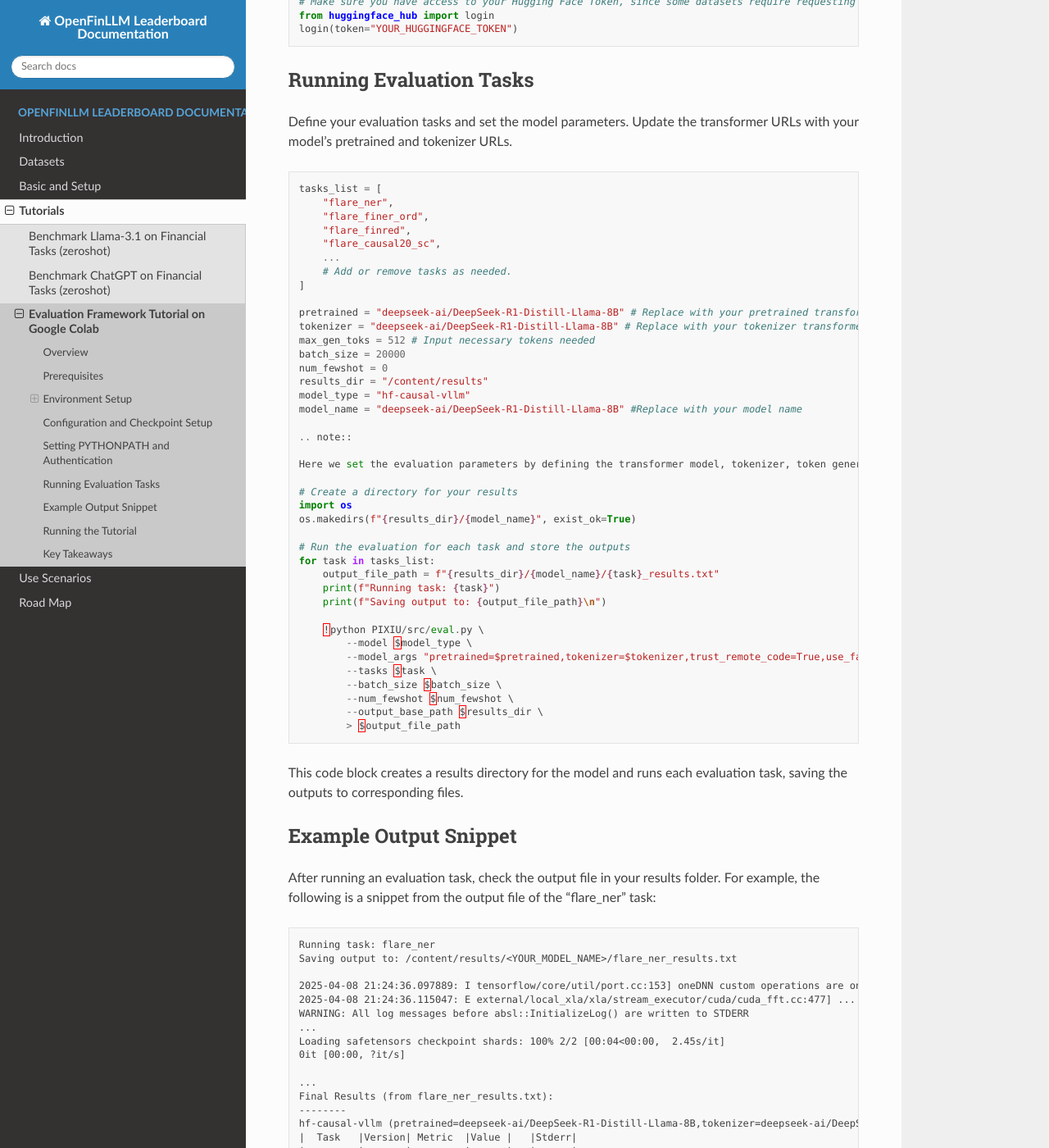
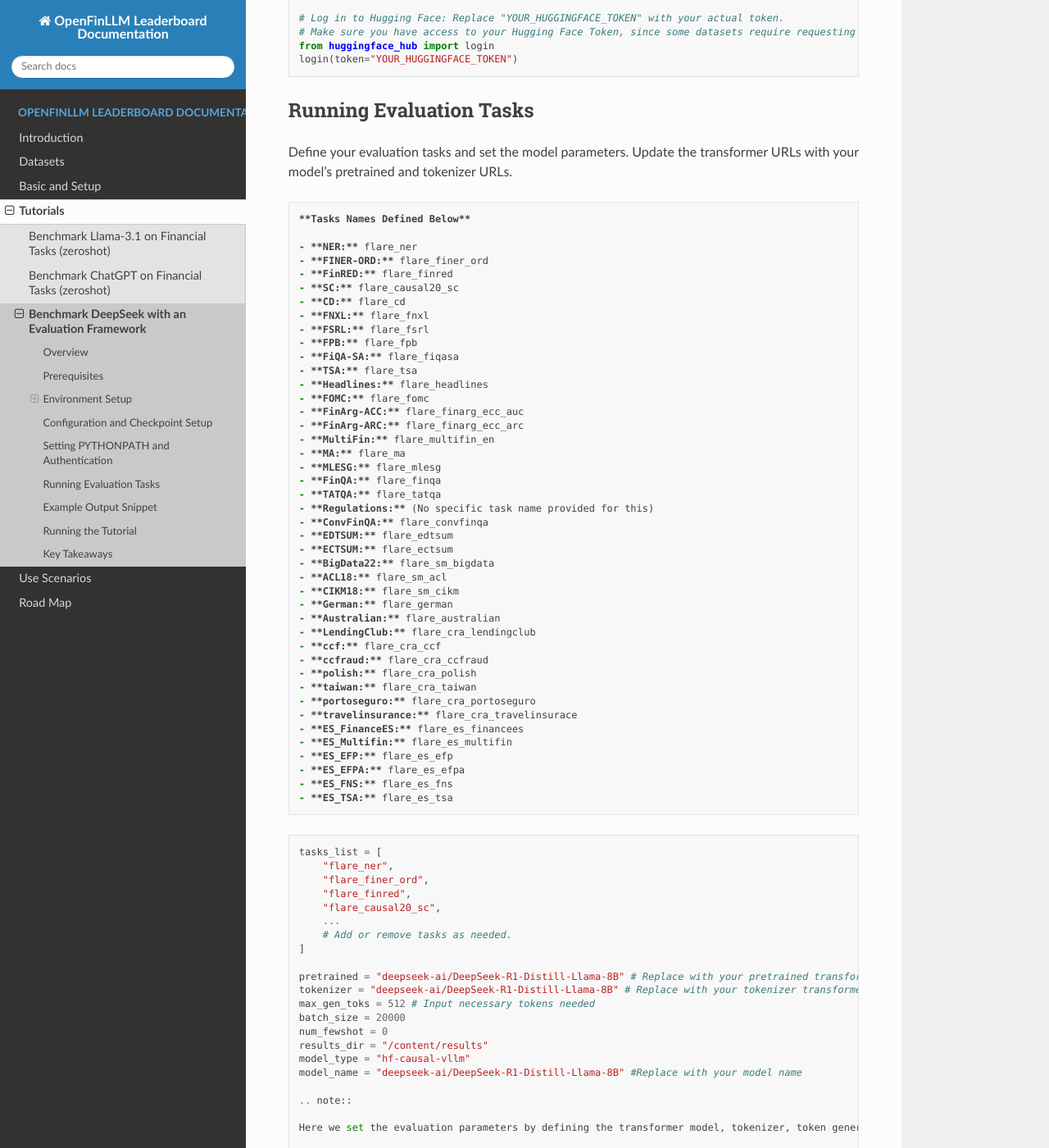
Before and after one commit to minnahuang11/FinLLM-Leaderboard, a Sphinx documentation site: the page built from docs/source/tutorials/evaluation_framework.rst, in a window 1280 px wide and 1400 px high, scrolled down 2413 px. Shown: the whole window at 82% size. Built offline with Sphinx 7.4.7 and the Read the Docs theme 3.1.0, drawn with Linux system fonts in a browser that asks for light colours; some of the changed text lies outside the part shown.

Commit message:
updated title and formating

```diff
--- a/docs/source/tutorials/evaluation_framework.rst
+++ b/docs/source/tutorials/evaluation_framework.rst
@@ -1,5 +1,5 @@
 ==============================================
-Evaluation Framework Tutorial on Google Colab
+Benchmark DeepSeek with an Evaluation Framework
 ==============================================
 
 .. contents:: Table of Contents
@@ -18,6 +18,7 @@
 
 Prerequisites
 -------------
+
 Before you begin, ensure you have:
 - A **Google Colab** account with GPU access (preferably an A100 or similar).
 - A valid **Hugging Face Token** for accessing models that require authentication.
@@ -99,6 +100,52 @@
 Running Evaluation Tasks
 ------------------------
 Define your evaluation tasks and set the model parameters. Update the transformer URLs with your model's pretrained and tokenizer URLs.
+
+.. code-block:: markdown
+
+   **Tasks Names Defined Below**
+
+   - **NER:** flare_ner
+   - **FINER-ORD:** flare_finer_ord
+   - **FinRED:** flare_finred
+   - **SC:** flare_causal20_sc
+   - **CD:** flare_cd
+   - **FNXL:** flare_fnxl
+   - **FSRL:** flare_fsrl
+   - **FPB:** flare_fpb
+   - **FiQA-SA:** flare_fiqasa
+   - **TSA:** flare_tsa
+   - **Headlines:** flare_headlines
+   - **FOMC:** flare_fomc
+   - **FinArg-ACC:** flare_finarg_ecc_auc
+   - **FinArg-ARC:** flare_finarg_ecc_arc
+   - **MultiFin:** flare_multifin_en
+   - **MA:** flare_ma
+   - **MLESG:** flare_mlesg
+   - **FinQA:** flare_finqa
+   - **TATQA:** flare_tatqa
+   - **Regulations:** (No specific task name provided for this)
+   - **ConvFinQA:** flare_convfinqa
+   - **EDTSUM:** flare_edtsum
+   - **ECTSUM:** flare_ectsum
+   - **BigData22:** flare_sm_bigdata
+   - **ACL18:** flare_sm_acl
+   - **CIKM18:** flare_sm_cikm
+   - **German:** flare_german
+   - **Australian:** flare_australian
+   - **LendingClub:** flare_cra_lendingclub
+   - **ccf:** flare_cra_ccf
+   - **ccfraud:** flare_cra_ccfraud
+   - **polish:** flare_cra_polish
+   - **taiwan:** flare_cra_taiwan
+   - **portoseguro:** flare_cra_portoseguro
+   - **travelinsurance:** flare_cra_travelinsurace
+   - **ES_FinanceES:** flare_es_financees
+   - **ES_Multifin:** flare_es_multifin
+   - **ES_EFP:** flare_es_efp
+   - **ES_EFPA:** flare_es_efpa
+   - **ES_FNS:** flare_es_fns
+   - **ES_TSA:** flare_es_tsa
 
 .. code-block:: python
 
```
